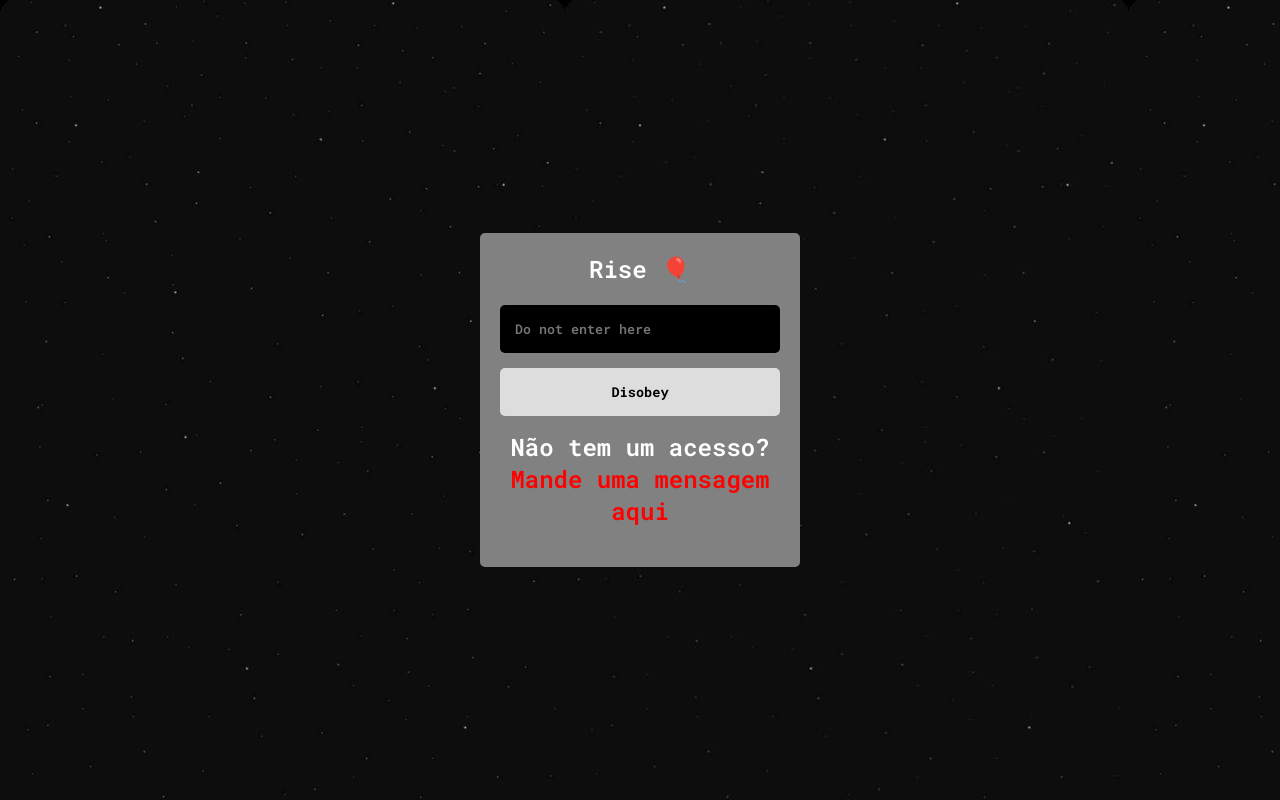
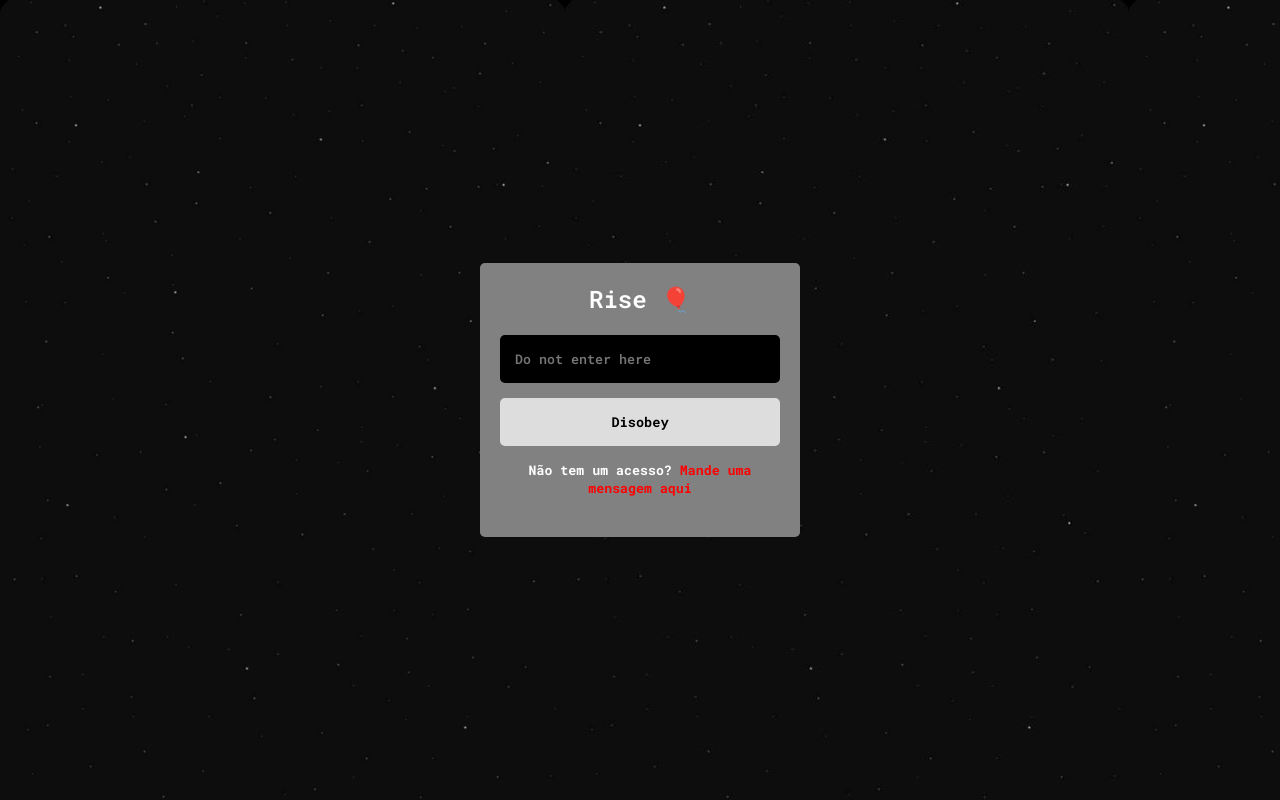
Before and after one commit to liviajaymason/chat, a plain HTML site: page front-end/index.html in a window 1280 px wide. Drawn offline with nearby package versions, Linux system fonts and the light colour scheme.

Commit message:
Update style.css

```diff
--- a/front-end/css/style.css
+++ b/front-end/css/style.css
@@ -169,14 +169,10 @@ body {
 
 .login__form h5 {
     text-align: center;
-    font-weight: 600;
-    font-size: 1.5rem;
     margin-bottom: 20px;
 }
 
 .login__form h5 a {
     color: red;
     text-decoration: none;
-    font-weight: 600;
-    font-size: 1.5rem;
 }
```
